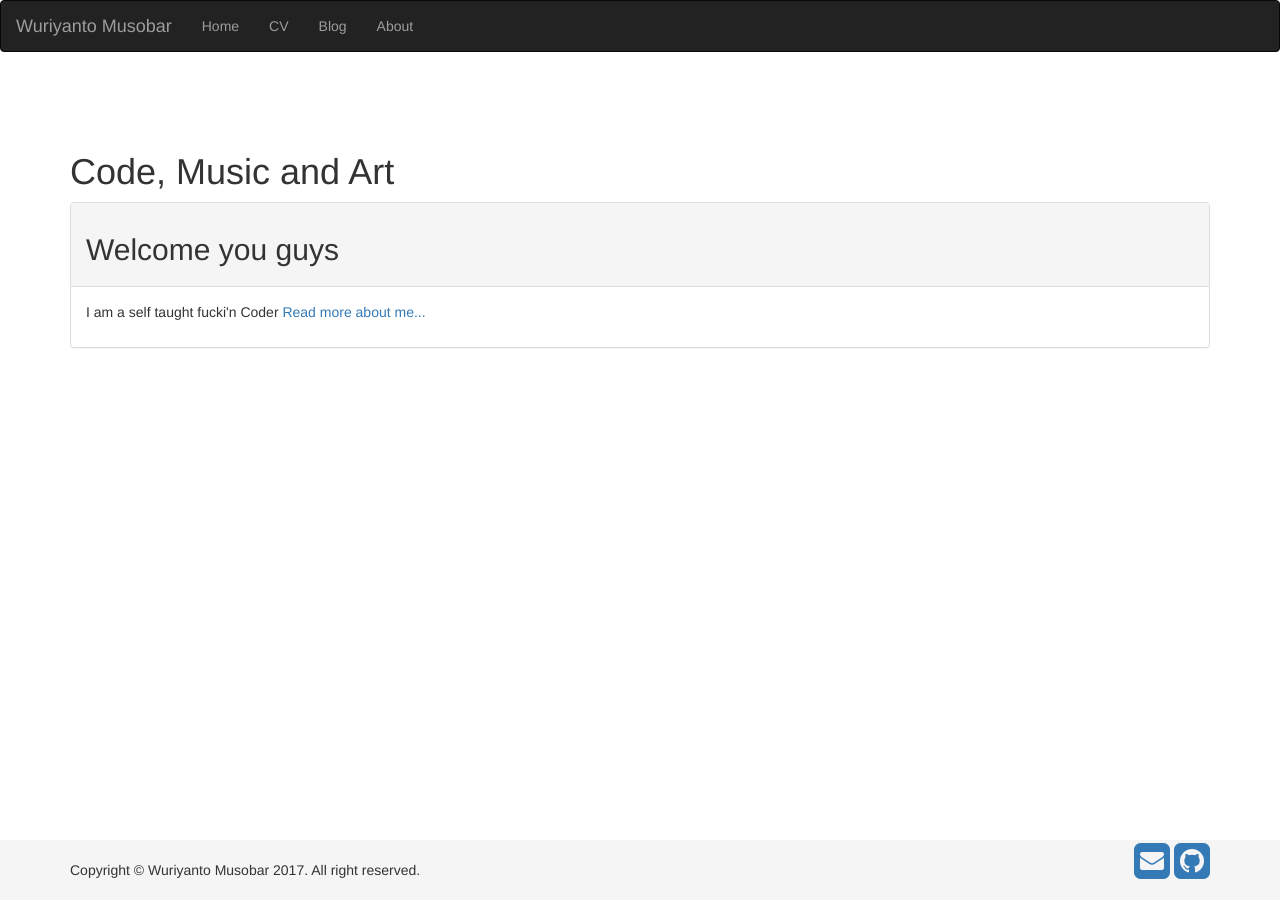
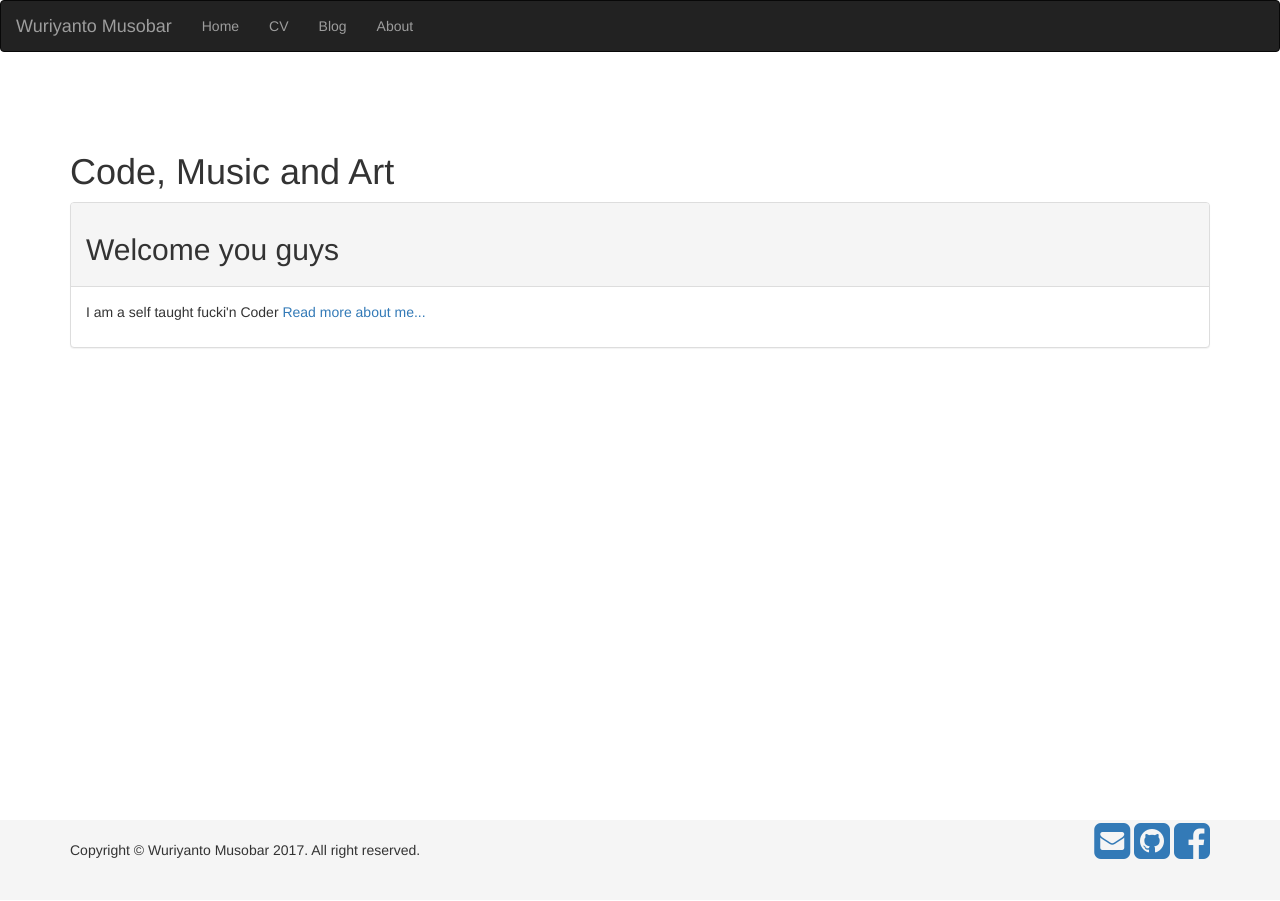
Before and after one commit to wuriyanto48/wuriyanto48.github.io, a Jekyll site: the page built from index.html, in a window 1280 px wide. Built offline with Jekyll 4.4.1, drawn with Linux system fonts in a browser that asks for light colours; nearby versions of some CDN libraries.

Commit message:
adding social icon

```diff
--- a/_layouts/default.html
+++ b/_layouts/default.html
@@ -37,6 +37,7 @@
 					<div class="pull-right">
 						<a href="mailto:wuriyanto48@yahoo.co.id"><i id="social-em" class="fa fa-envelope-square fa-3x social"></i></a>
 				 		<a href="https://github.com/wuriyanto48"><i id="social-gh" class="fa fa-github-square fa-3x social"></i></a>
+						<a href="https://www.facebook.com/wuriyanto"><i id="social-gp" class="fa fa-facebook-square fa-3x social"></i></a>
 					</div>
 		 		</div>
 	 		</footer>
--- a/css/nav_layout.css
+++ b/css/nav_layout.css
@@ -11,7 +11,7 @@ body {
   bottom: 0;
   width: 100%;
   /* Set the fixed height of the footer here */
-  height: 60px;
+  height: 80px;
   line-height: 60px; /* Vertically center the text there */
   background-color: #f5f5f5;
 }
```
